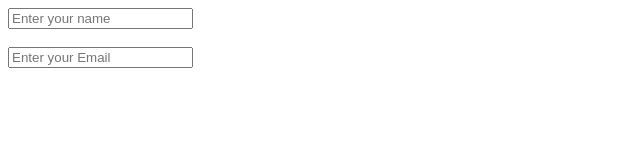
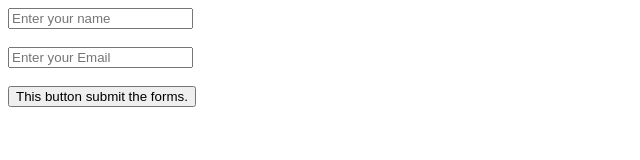
Before and after one commit to IshaAgrawal09/HTML, a plain HTML site: page index.html in a window 1280 px wide. Shown: the whole page, without its empty margins (0-640 px from the left). Drawn offline with Linux system fonts and the light colour scheme.

Commit message:
submitg button

```diff
--- a/index.html
+++ b/index.html
@@ -13,6 +13,9 @@
     <br>
     <br>
     <input type="text" name="email" id="email" placeholder="Enter your Email">
+    <br>
+    <br>
+    <button type="submit">This button submit the forms.</button>
 
     </form>
 </main>
```
